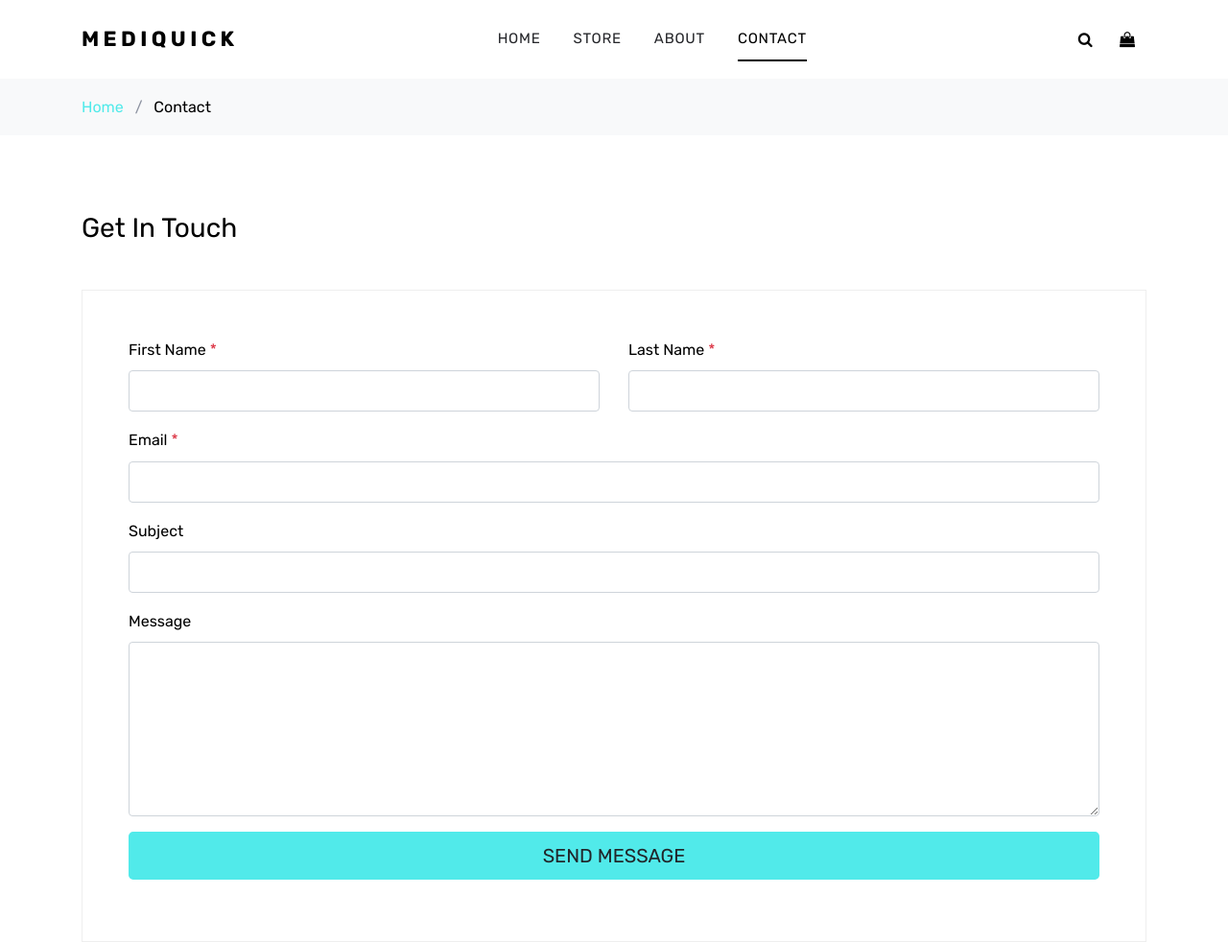
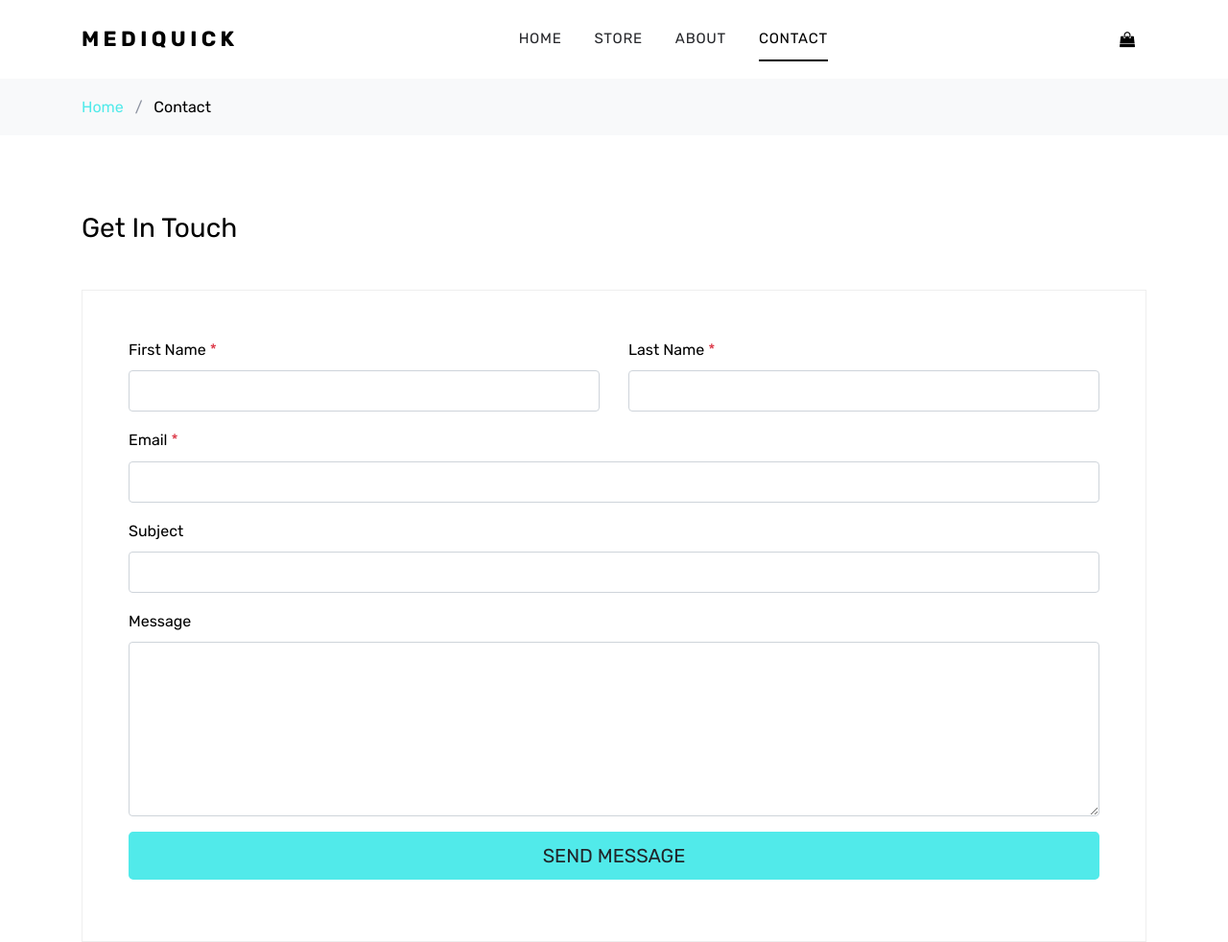
Before and after one commit to Deepthii27/Mediquick, a plain HTML site: page frontend/contact.html in a window 1280 px wide. Shown: the top 982 px of the page at 96% size. Drawn offline with Linux system fonts and the light colour scheme; files whose address does not match are found by name.

Commit message:
fix: comment out search button in contact.html

```diff
--- a/frontend/contact.html
+++ b/frontend/contact.html
@@ -65,9 +65,9 @@
               </nav>
             </div>
             <div class="icons">
-              <a href="#" class="icons-btn d-inline-block js-search-open"
+              <!-- <a href="#" class="icons-btn d-inline-block js-search-open"
                 ><span class="icon-search"></span
-              ></a>
+              ></a> -->
               <a href="cart.html" class="icons-btn d-inline-block bag">
                 <span class="icon-shopping-bag"></span>
               </a>
```
